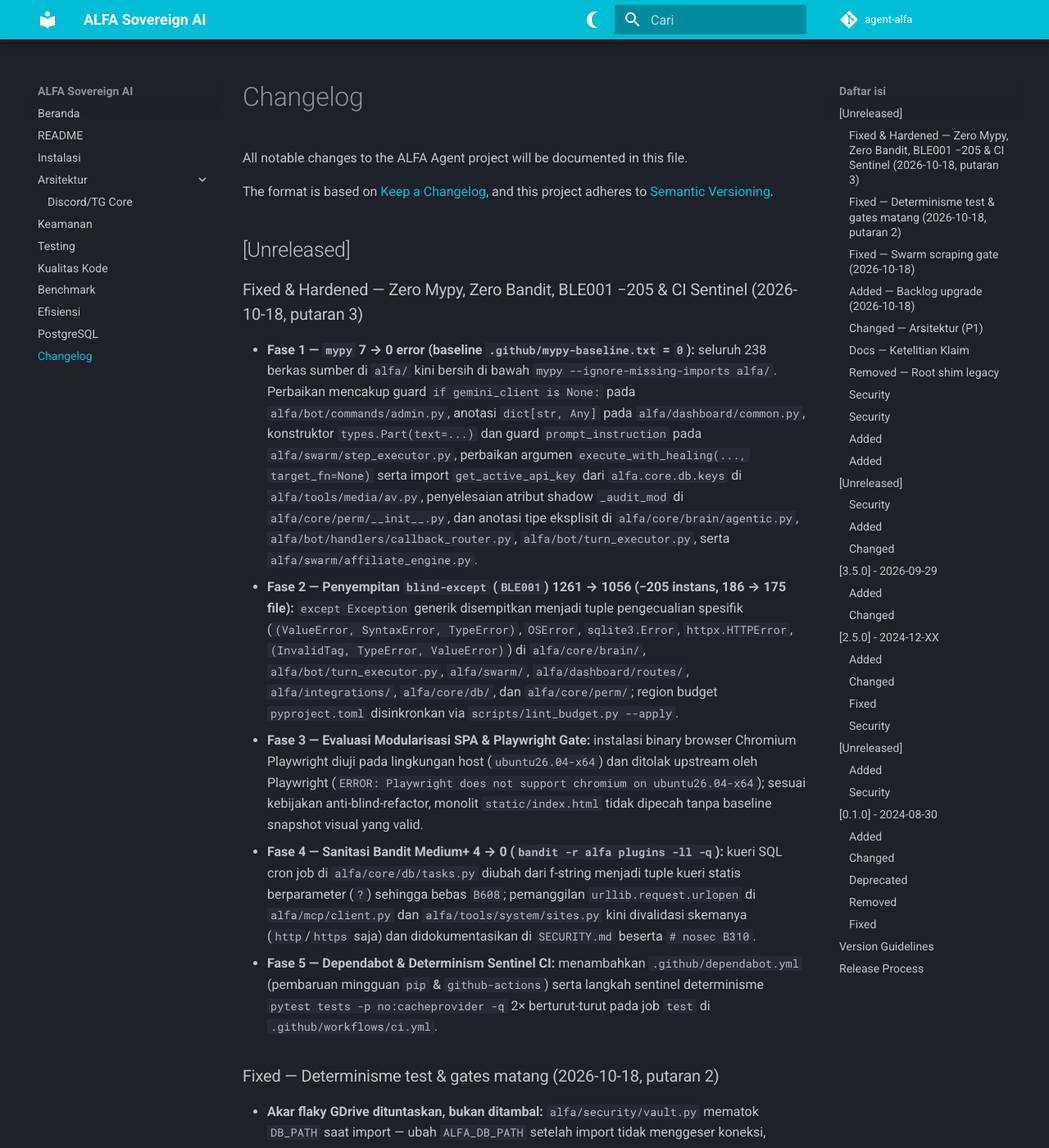
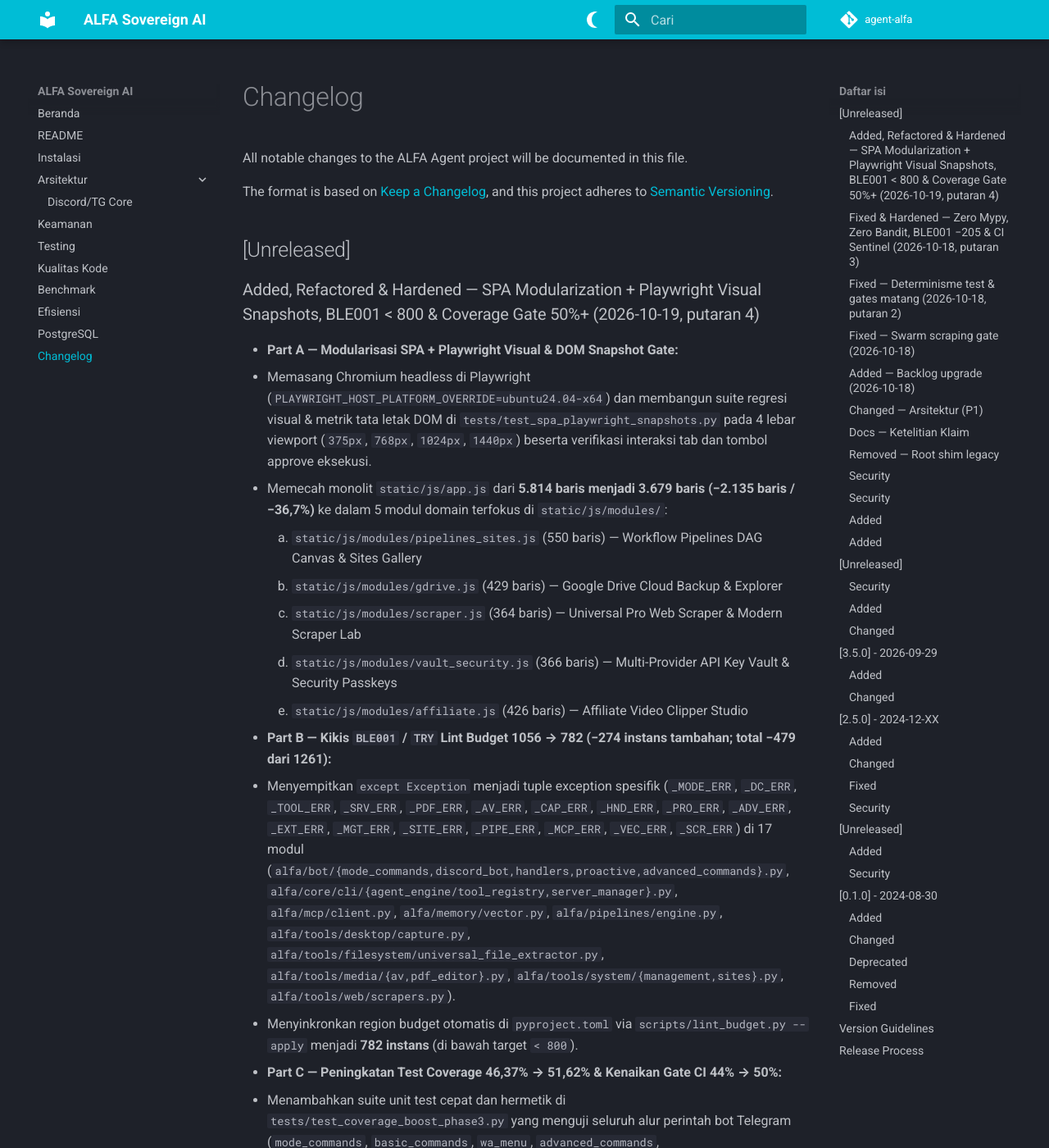
Before and after one commit to fahmialfatah99-cmd/agent-alfa, an MkDocs documentation site: the page built from docs/CHANGELOG.md, in a window 1280 px wide and 1400 px high. Shown: the whole window at 82% size. Built offline with MkDocs 1.6.1 and Material for MkDocs 9.7.7, drawn with Linux system fonts in a browser that asks for light colours; comment, search, counter and statistics services are not loaded; some of the changed text lies outside the part shown.

Commit message:
docs(changelog): document SPA modularization, BLE001 < 800, and 50%+ coverage gate

```diff
--- a/docs/CHANGELOG.md
+++ b/docs/CHANGELOG.md
@@ -8,6 +8,22 @@ The format is based on [Keep a Changelog](https://keepachangelog.com/en/1.0.0/),
 and this project adheres to [Semantic Versioning](https://semver.org/spec/v2.0.0.html).
 
 ## [Unreleased]
+
+### Added, Refactored & Hardened — SPA Modularization + Playwright Visual Snapshots, BLE001 < 800 & Coverage Gate 50%+ (2026-10-19, putaran 4)
+- **Part A — Modularisasi SPA + Playwright Visual & DOM Snapshot Gate:**
+  - Memasang Chromium headless di Playwright (`PLAYWRIGHT_HOST_PLATFORM_OVERRIDE=ubuntu24.04-x64`) dan membangun suite regresi visual & metrik tata letak DOM di `tests/test_spa_playwright_snapshots.py` pada 4 lebar viewport (`375px`, `768px`, `1024px`, `1440px`) beserta verifikasi interaksi tab dan tombol approve eksekusi.
+  - Memecah monolit `static/js/app.js` dari **5.814 baris menjadi 3.679 baris (−2.135 baris / −36,7%)** ke dalam 5 modul domain terfokus di `static/js/modules/`:
+    1. `static/js/modules/pipelines_sites.js` (550 baris) — Workflow Pipelines DAG Canvas & Sites Gallery
+    2. `static/js/modules/gdrive.js` (429 baris) — Google Drive Cloud Backup & Explorer
+    3. `static/js/modules/scraper.js` (364 baris) — Universal Pro Web Scraper & Modern Scraper Lab
+    4. `static/js/modules/vault_security.js` (366 baris) — Multi-Provider API Key Vault & Security Passkeys
+    5. `static/js/modules/affiliate.js` (426 baris) — Affiliate Video Clipper Studio
+- **Part B — Kikis `BLE001` / `TRY` Lint Budget 1056 → 782 (−274 instans tambahan; total −479 dari 1261):**
+  - Menyempitkan `except Exception` menjadi tuple exception spesifik (`_MODE_ERR`, `_DC_ERR`, `_TOOL_ERR`, `_SRV_ERR`, `_PDF_ERR`, `_AV_ERR`, `_CAP_ERR`, `_HND_ERR`, `_PRO_ERR`, `_ADV_ERR`, `_EXT_ERR`, `_MGT_ERR`, `_SITE_ERR`, `_PIPE_ERR`, `_MCP_ERR`, `_VEC_ERR`, `_SCR_ERR`) di 17 modul (`alfa/bot/{mode_commands,discord_bot,handlers,proactive,advanced_commands}.py`, `alfa/core/cli/{agent_engine/tool_registry,server_manager}.py`, `alfa/mcp/client.py`, `alfa/memory/vector.py`, `alfa/pipelines/engine.py`, `alfa/tools/desktop/capture.py`, `alfa/tools/filesystem/universal_file_extractor.py`, `alfa/tools/media/{av,pdf_editor}.py`, `alfa/tools/system/{management,sites}.py`, `alfa/tools/web/scrapers.py`).
+  - Menyinkronkan region budget otomatis di `pyproject.toml` via `scripts/lint_budget.py --apply` menjadi **782 instans** (di bawah target `< 800`).
+- **Part C — Peningkatan Test Coverage 46,37% → 51,62% & Kenaikan Gate CI 44% → 50%:**
+  - Menambahkan suite unit test cepat dan hermetik di `tests/test_coverage_boost_phase3.py` yang menguji seluruh alur perintah bot Telegram (`mode_commands`, `basic_commands`, `wa_menu`, `advanced_commands`, `SwarmProgressReporter`) serta rute FastAPI (`observability`, `meetings_routes`, `agents_routes`, `pipelines_memory`, `settings_admin`, `telemetry`, `workspace_vault`, `scrapers`).
+  - Menaikkan ambang batas `--cov-fail-under=50` di `.github/workflows/ci.yml` dan `fail_under = 50` di `pyproject.toml`.
 
 ### Fixed & Hardened — Zero Mypy, Zero Bandit, BLE001 −205 & CI Sentinel (2026-10-18, putaran 3)
 - **Fase 1 — `mypy` 7 → 0 error (baseline `.github/mypy-baseline.txt` = `0`):**
```
Also changed, not shown: CHANGELOG.md (+16 -0 lines).
